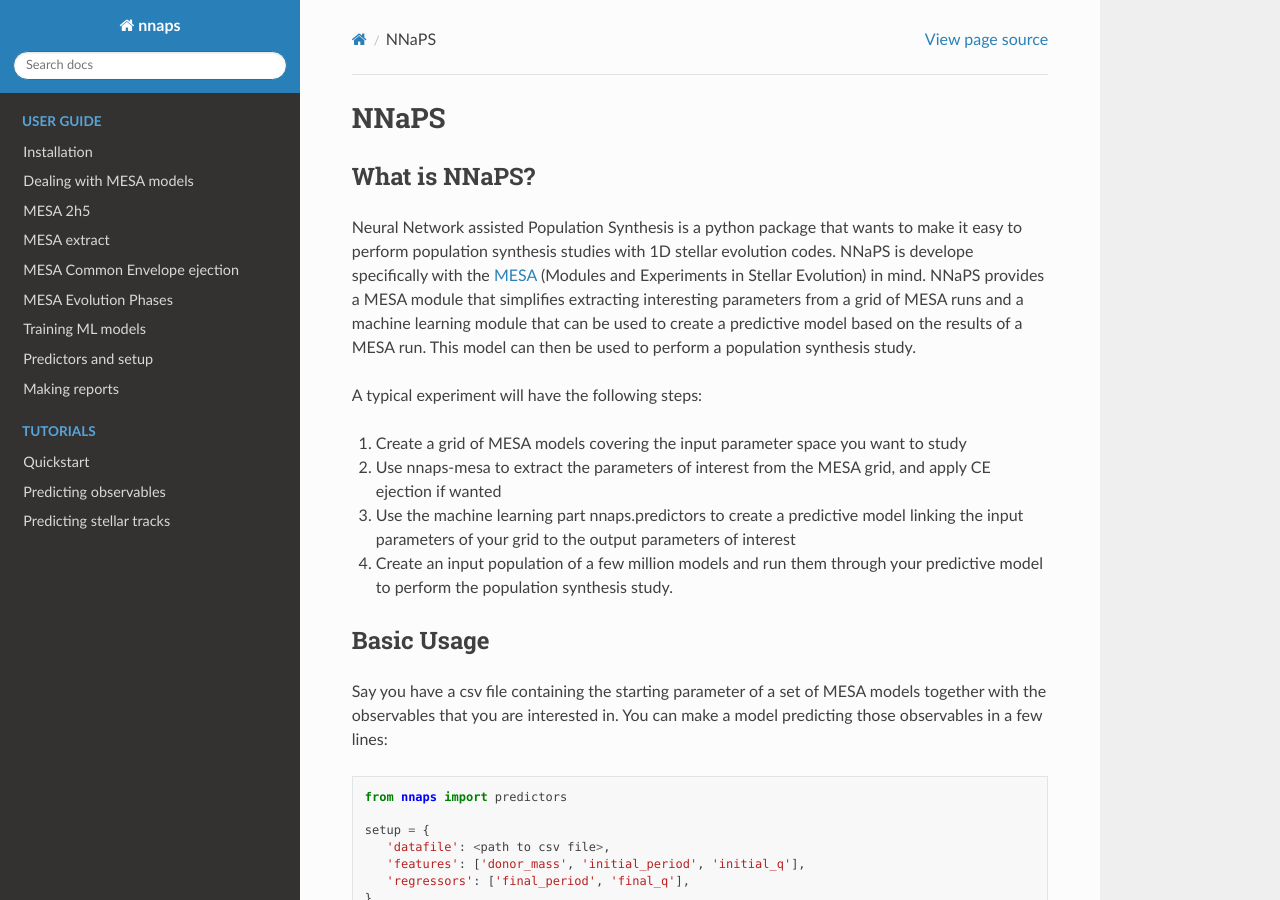
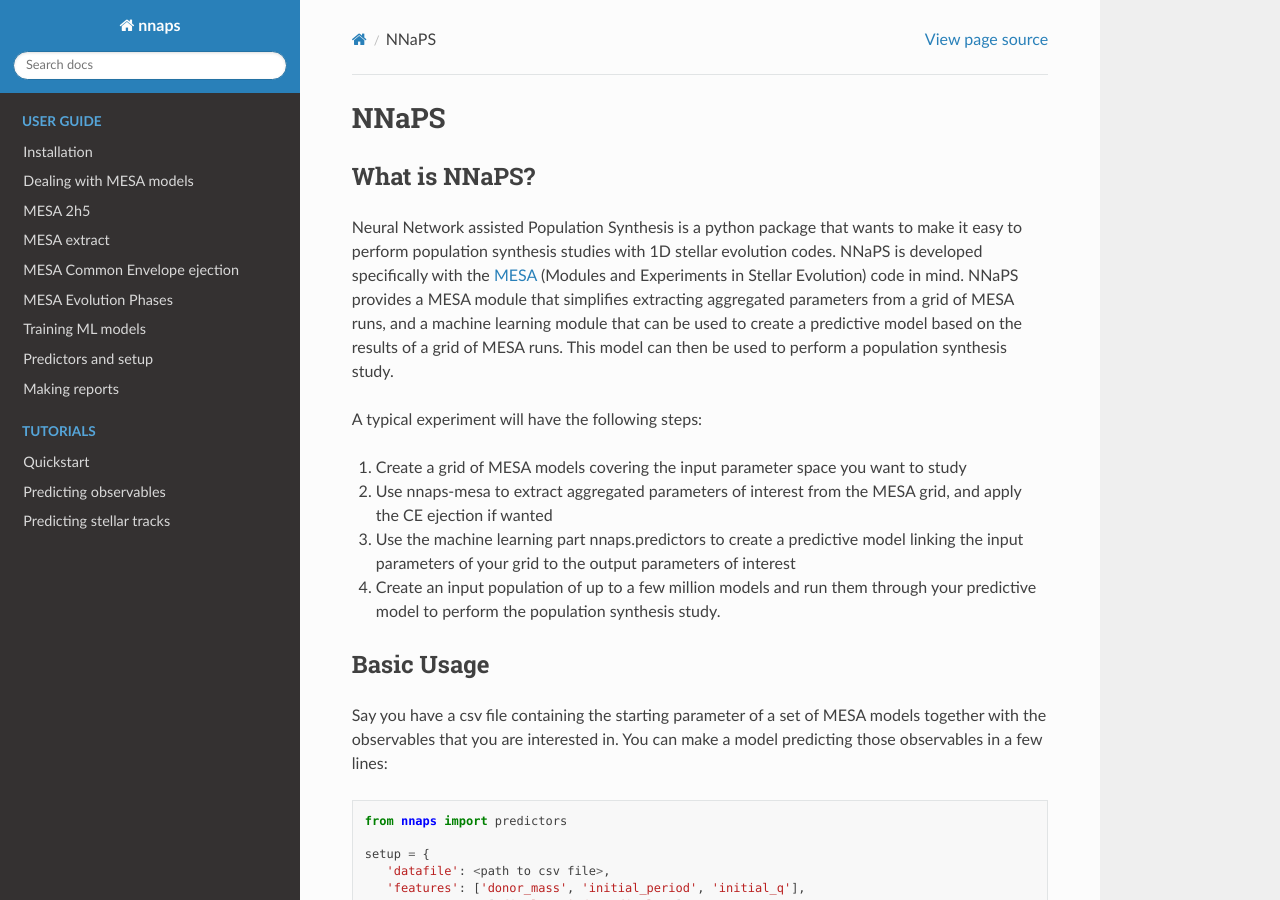
Before and after one commit to vosjo/nnaps, a Sphinx documentation site: the page built from docs/index.rst, in a window 1280 px wide and 900 px high. Built offline with Sphinx 7.4.7 and the Read the Docs theme 2.0.0, drawn with Linux system fonts in a browser that asks for light colours.

Commit message:
Fixed a bunch of typos

```diff
--- a/docs/index.rst
+++ b/docs/index.rst
@@ -5,19 +5,19 @@ What is NNaPS?
 --------------
 
 Neural Network assisted Population Synthesis is a python package that wants to make it easy to perform population
-synthesis studies with 1D stellar evolution codes. NNaPS is develope specifically with the
-`MESA <http://mesa.sourceforge.net/>`_ (Modules and Experiments in Stellar Evolution) in mind. NNaPS provides a MESA
-module that simplifies extracting interesting parameters from a grid of MESA runs and a machine learning module that
-can be used to create a predictive model based on the results of a MESA run. This model can then be used to perform
-a population synthesis study.
+synthesis studies with 1D stellar evolution codes. NNaPS is developed specifically with the
+`MESA <http://mesa.sourceforge.net/>`_ (Modules and Experiments in Stellar Evolution) code in mind. NNaPS provides a
+MESA module that simplifies extracting aggregated parameters from a grid of MESA runs, and a machine learning module
+that can be used to create a predictive model based on the results of a grid of MESA runs. This model can then be used
+to perform a population synthesis study.
 
 A typical experiment will have the following steps:
 
 1. Create a grid of MESA models covering the input parameter space you want to study
-2. Use nnaps-mesa to extract the parameters of interest from the MESA grid, and apply CE ejection if wanted
+2. Use nnaps-mesa to extract aggregated parameters of interest from the MESA grid, and apply the CE ejection if wanted
 3. Use the machine learning part nnaps.predictors to create a predictive model linking the input parameters of your
    grid to the output parameters of interest
-4. Create an input population of a few million models and run them through your predictive model to perform the
+4. Create an input population of up to a few million models and run them through your predictive model to perform the
    population synthesis study.
 
 Basic Usage
```
